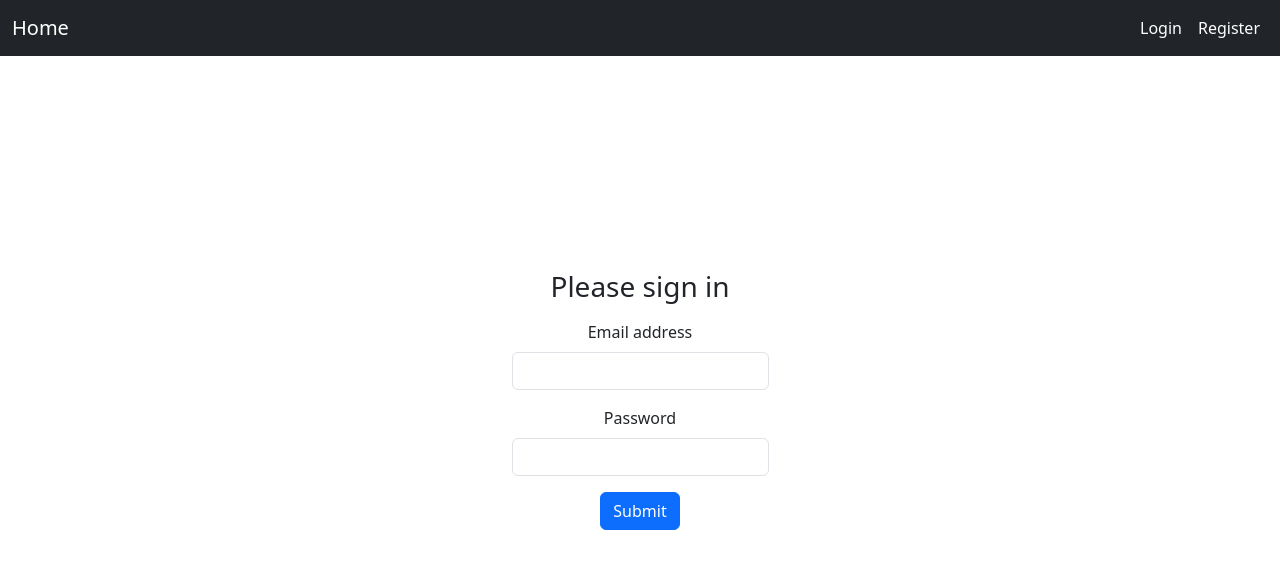
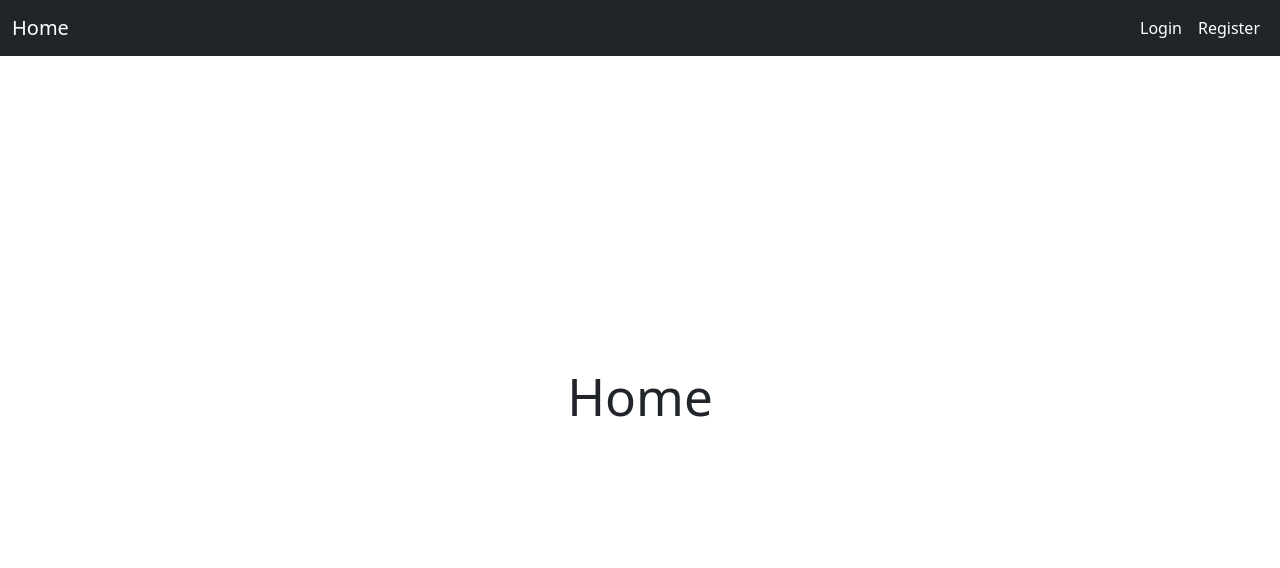
Before and after one commit to axlkun/react-auth, a React (Vite) app: page / in a window 1280 px wide. Shown: the top 568 px of the page. Built offline with nearby package versions, Linux system fonts and the light colour scheme.

Commit message:
add routes

```diff
--- a/src/App.tsx
+++ b/src/App.tsx
@@ -1,22 +1,29 @@
 import './App.css'
 import Login from './pages/Login'
 import Navigation from './components/Navigation'
+import { BrowserRouter, Route, Routes } from 'react-router-dom'
+import Home from './pages/Home'
+import Register from './pages/Register'
 
 function App() {
 
   return (
-    <>
 
-      <div>
+    <div className='App'>
 
-        <Navigation/>
+      <Navigation />
 
-        <main>
-          <Login />
-        </main>
-      </div>
+      <main>
+        <BrowserRouter>
+          <Routes>
+            <Route path='/' element={<Home />} />
+            <Route path='/login' element={<Login />} />
+            <Route path='/register' element={<Register />} />
+          </Routes>
+        </BrowserRouter>
+      </main>
+    </div>
 
-    </>
   )
 }
 
```
